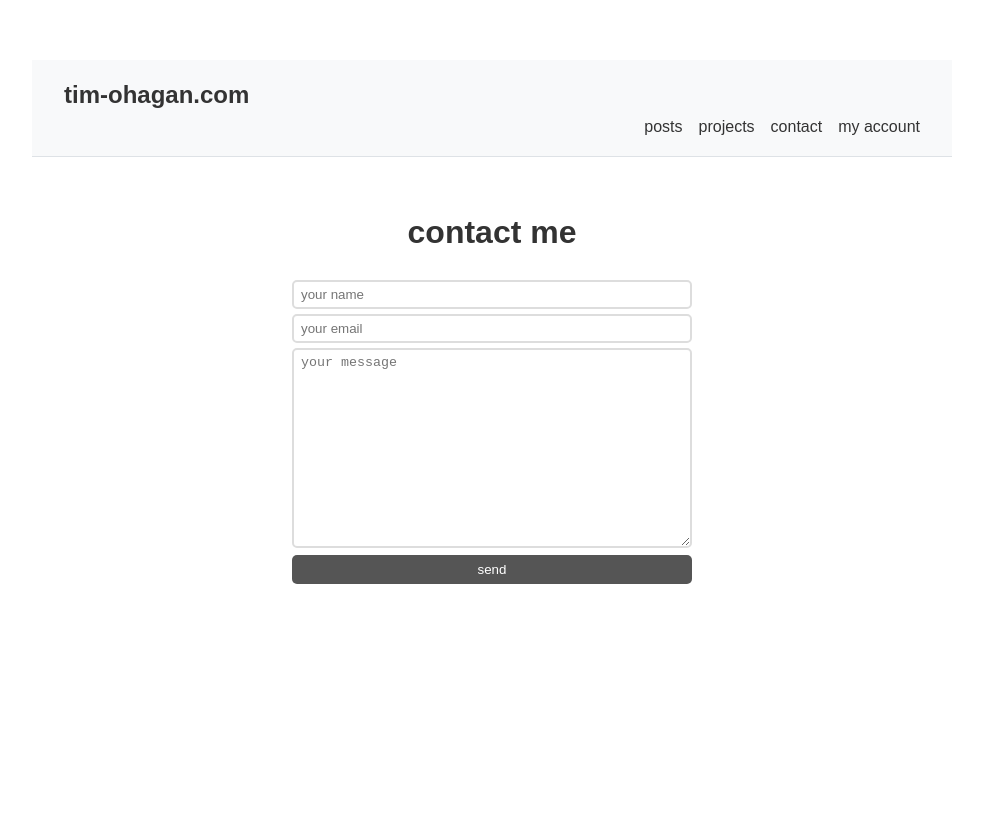
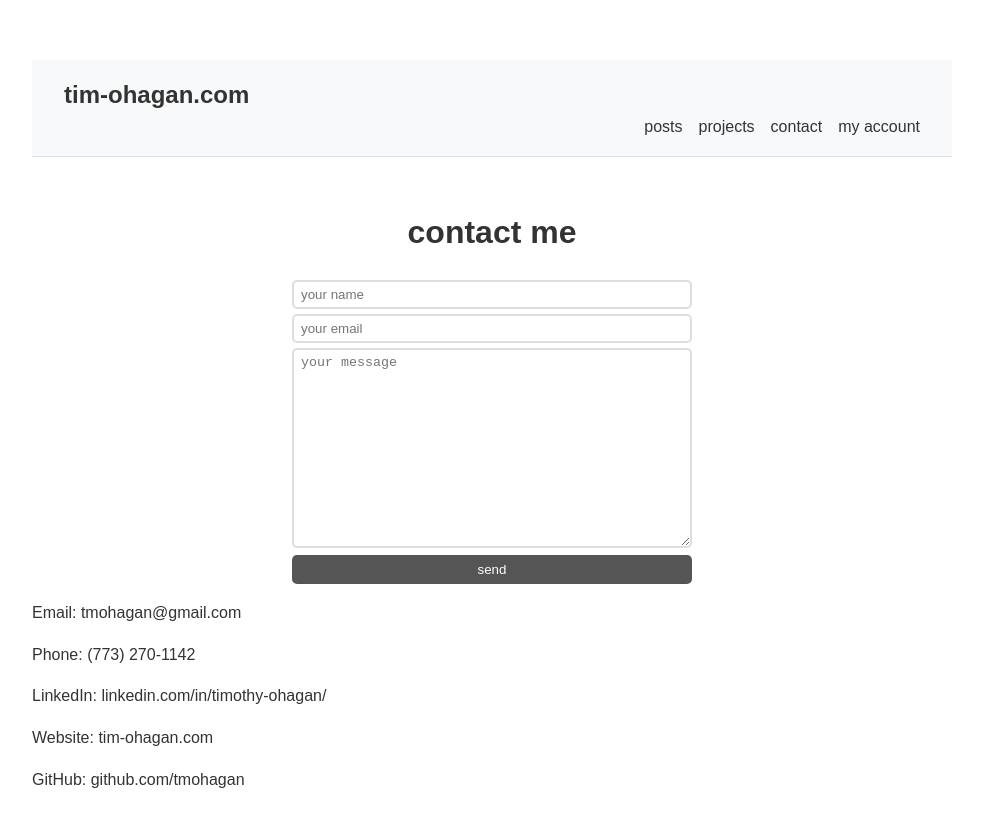
Before and after one commit to tmohagan/mern-resume, a React (Create React App) app in the folder client/: page /contact in a window 1280 px wide. Shown: the top 826 px of the page, without its empty margins (148-1131 px from the left). Before the commit the page ends 800 px from the top, so only its background shows below. Built offline with nearby package versions, Linux system fonts and the light colour scheme.

Commit message:
add links to contact page

```diff
--- a/client/src/pages/ContactPage.js
+++ b/client/src/pages/ContactPage.js
@@ -7,7 +7,6 @@ export default function ContactPage() {
   const [message, setMessage] = useState("");
   const [redirect, setRedirect] = useState(false);
   const [buttonText, setButtonText] = useState('send');
-
 
   const handleSubmit = async (ev) => {
     ev.preventDefault();
@@ -37,6 +36,7 @@ export default function ContactPage() {
   }
 
   return (
+    <div>
       <form className="contact" onSubmit={handleSubmit}>
         <h1>contact me</h1>
         <input
@@ -62,5 +62,14 @@ export default function ContactPage() {
         />
         <button type="submit">{buttonText}</button>
       </form>
+      <div className="contact-info">
+        <p>Email: <a href="mailto:tmohagan@gmail.com">tmohagan@gmail.com</a></p>
+        <p>Phone: <a href="tel:+17732701142">(773) 270-1142</a></p>
+        <p>LinkedIn: <a href="https://www.linkedin.com/in/timothy-ohagan/" target="_blank" rel="noopener noreferrer">linkedin.com/in/timothy-ohagan/</a></p>
+        <p>Website: <a href="https://www.tim-ohagan.com" target="_blank" rel="noopener noreferrer">tim-ohagan.com</a></p>
+        <p>GitHub: <a href="https://github.com/tmohagan" target="_blank" rel="noopener noreferrer">github.com/tmohagan</a></p>
+      </div>
+    </div>
   );
+
 }
--- a/client/src/pages/IndexPage.js
+++ b/client/src/pages/IndexPage.js
@@ -93,11 +93,8 @@ export default function IndexPage() {
   return (
     <div className="resume">
       <Header name={resumeData.name} contact={resumeData.contact} />
-
       <Summary summary={resumeData.summary} />
-
       <Experience experiences={resumeData.experience} />
-
       <Skills skills={resumeData.skills} />
       <Technologies technologies={resumeData.technologies} />
       <Projects projects={resumeData.projects} />
@@ -106,33 +103,28 @@ export default function IndexPage() {
   );
 }
 
-// Header Component
 const Header = ({ name, contact }) => (
   <>
     <h1>{name}</h1>
     <div className="contact">
-      <p>Email: {contact.email}</p>
-      <p>Phone: {contact.phone}</p>
+      <p>Email: <a href={`mailto:${contact.email}`}>{contact.email}</a></p>
+      <p>Phone: <a href={`tel:${contact.phone}`}>{contact.phone}</a></p>
       <p>LinkedIn: {' '}
         <a href={contact.linkedin} target="_blank" rel="noopener noreferrer">
-        linkedin.com/in/timothy-ohagan/
-        </a>
+          linkedin.com/in/timothy-ohagan/</a>
       </p>
       <p>Website: {' '}
         <a href={contact.website} target="_blank" rel="noopener noreferrer">
-          tim-ohagan.com
-        </a>
+          tim-ohagan.com</a>
       </p>
       <p>GitHub: {' '}
         <a href={contact.github} target="_blank" rel="noopener noreferrer">
-        github.com/tmohagan
-        </a>
+          github.com/tmohagan</a>
       </p>
     </div>
   </>
 );
 
-// Summary Component
 const Summary = ({ summary }) => (
   <section className="summary">
     <h2>Summary</h2>
@@ -140,7 +132,6 @@ const Summary = ({ summary }) => (
   </section>
 );
 
-// Experience Component
 const Experience = ({ experiences }) => (
   <section className="experience">
     <h2>Experience</h2>
@@ -152,7 +143,6 @@ const Experience = ({ experiences }) => (
   </section>
 );
 
-// ExperienceItem Component
 const ExperienceItem = ({ exp }) => (
   <li>
     <h3>{exp.company}</h3>
@@ -166,7 +156,6 @@ const ExperienceItem = ({ exp }) => (
   </li>
 );
 
-// TaskItem Component
 const TaskItem = ({ task }) => (
   <li>
     <h4>{task.title}</h4>
@@ -178,7 +167,6 @@ const TaskItem = ({ task }) => (
   </li>
 );
 
-// Skills Component
 const Skills = ({ skills }) => (
   <section className="skills">
     <h2>Languages</h2>
@@ -194,7 +182,6 @@ const Skills = ({ skills }) => (
   </section>
 );
 
-// Technologies Component
 const Technologies = ({ technologies }) => (
   <section className="skills">
     <h2>Technologies</h2>
@@ -210,7 +197,6 @@ const Technologies = ({ technologies }) => (
   </section>
 );
 
-// Projects Component
 const Projects = ({ projects }) => (
   <section className="skills">
     <h2>Projects</h2>
@@ -227,23 +213,6 @@ const Projects = ({ projects }) => (
   </section>
 );
 
-/* Projects Component
-const Projects = ({ projects }) => (
-  <section className="projects">
-    <h2>Projects</h2>
-    <ul>
-      {projects.map((project, index) => (
-        <li key={index}>
-          <h3>{project.title}</h3>
-          <p>{project.description}</p>
-        </li>
-      ))}
-    </ul>
-  </section>
-);
-*/
-
-// Education Component
 const Education = ({ educations }) => (
   <section className="education">
     <h2>Education</h2>
```
Lines whose indentation alone changed are shown as unchanged.
